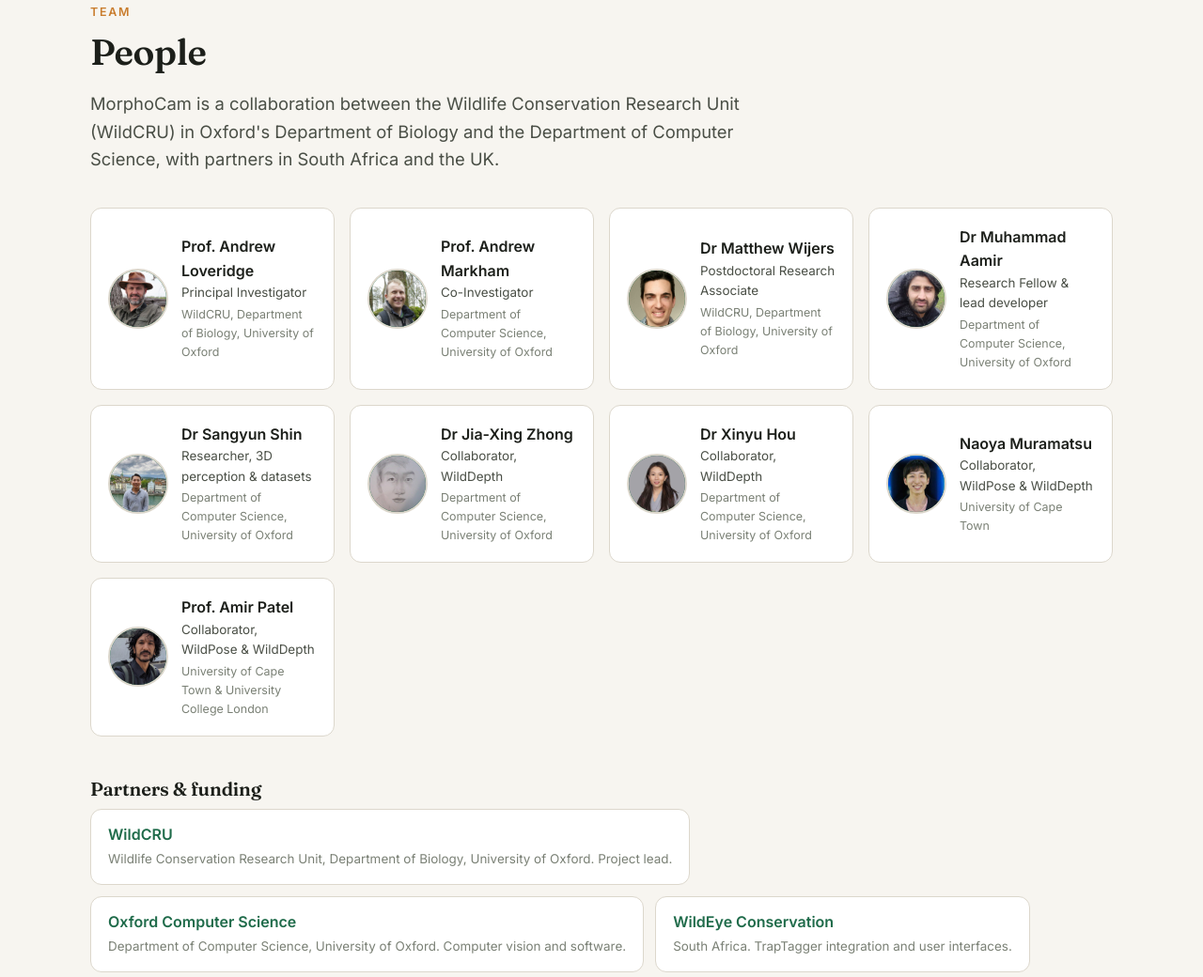
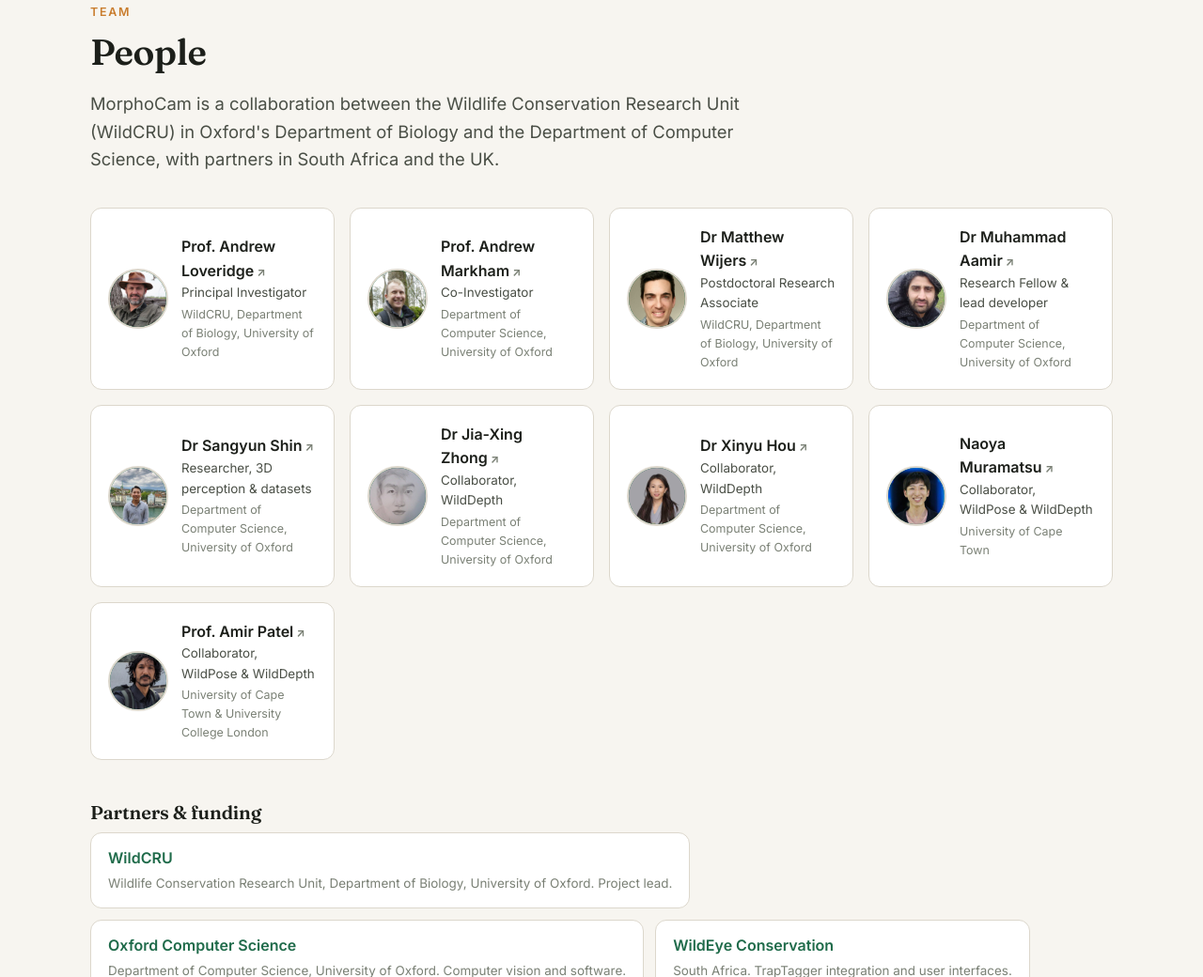
Before and after one commit to Morphocam/morphocam.github.io, a plain HTML site: page index.html in a window 1280 px wide. Shown: the part 7532-8572 px from the top of the page at 94% size. Drawn offline with Linux system fonts and the light colour scheme.

Commit message:
minor updates

```diff
--- a/assets/css/style.css
+++ b/assets/css/style.css
@@ -165,6 +165,9 @@
 .person{align-items:center}
 .avatar.o{background:var(--accent-2)}
 .person b{display:block;font-size:1rem}
+.person b a{color:var(--ink);text-decoration:none;border-bottom:1px solid transparent}
+.person b a:hover{color:var(--accent);border-bottom-color:var(--accent);text-decoration:none}
+.person b a::after{content:"\00a0↗";font-size:.75em;color:var(--ink-3)}
 .person span{display:block;font-size:.84rem;color:var(--ink-2)}
 .person em{display:block;font-size:.78rem;color:var(--ink-3);font-style:normal;margin-top:2px}
 
--- a/index.html
+++ b/index.html
@@ -328,15 +328,15 @@
       <p class="lead">MorphoCam is a collaboration between the Wildlife Conservation Research Unit (WildCRU) in Oxford's Department of Biology and the Department of Computer Science, with partners in South Africa and the UK.</p>
     </div>
     <div class="people">
-      <div class="person"><img class="avatar" src="assets/img/people/andrew-loveridge.jpg" alt="Andrew Loveridge" loading="lazy"><div><b>Prof. Andrew Loveridge</b><span>Principal Investigator</span><em>WildCRU, Department of Biology, University of Oxford</em></div></div>
-      <div class="person"><img class="avatar" src="assets/img/people/andrew-markham.jpg" alt="Andrew Markham" loading="lazy"><div><b>Prof. Andrew Markham</b><span>Co-Investigator</span><em>Department of Computer Science, University of Oxford</em></div></div>
-      <div class="person"><img class="avatar" src="assets/img/people/matthew-wijers.jpg" alt="Matthew Wijers" loading="lazy"><div><b>Dr Matthew Wijers</b><span>Postdoctoral Research Associate</span><em>WildCRU, Department of Biology, University of Oxford</em></div></div>
-      <div class="person"><img class="avatar" src="assets/img/people/muhammad-aamir.jpg" alt="Muhammad Aamir" loading="lazy"><div><b>Dr Muhammad Aamir</b><span>Research Fellow &amp; lead developer</span><em>Department of Computer Science, University of Oxford</em></div></div>
-      <div class="person"><img class="avatar" src="assets/img/people/sangyun-shin.jpg" alt="Sangyun Shin" loading="lazy"><div><b>Dr Sangyun Shin</b><span>Researcher, 3D perception &amp; datasets</span><em>Department of Computer Science, University of Oxford</em></div></div>
-      <div class="person"><img class="avatar" src="assets/img/people/jiaxing-zhong.jpg" alt="Jia-Xing Zhong" loading="lazy"><div><b>Dr Jia-Xing Zhong</b><span>Collaborator, WildDepth</span><em>Department of Computer Science, University of Oxford</em></div></div>
-      <div class="person"><img class="avatar" src="assets/img/people/xinyu-hou.jpg" alt="Xinyu Hou" loading="lazy"><div><b>Dr Xinyu Hou</b><span>Collaborator, WildDepth</span><em>Department of Computer Science, University of Oxford</em></div></div>
-      <div class="person"><img class="avatar" src="assets/img/people/naoya-muramatsu.jpg" alt="Naoya Muramatsu" loading="lazy"><div><b>Naoya Muramatsu</b><span>Collaborator, WildPose &amp; WildDepth</span><em>University of Cape Town</em></div></div>
-      <div class="person"><img class="avatar" src="assets/img/people/amir-patel.jpg" alt="Amir Patel" loading="lazy"><div><b>Prof. Amir Patel</b><span>Collaborator, WildPose &amp; WildDepth</span><em>University of Cape Town &amp; University College London</em></div></div>
+      <div class="person"><img class="avatar" src="assets/img/people/andrew-loveridge.jpg" alt="Andrew Loveridge" loading="lazy"><div><b><a href="https://www.wildcru.org/members/professor-andrew-loveridge/" target="_blank" rel="noopener">Prof. Andrew Loveridge</a></b><span>Principal Investigator</span><em>WildCRU, Department of Biology, University of Oxford</em></div></div>
+      <div class="person"><img class="avatar" src="assets/img/people/andrew-markham.jpg" alt="Andrew Markham" loading="lazy"><div><b><a href="https://www.cs.ox.ac.uk/people/andrew.markham/" target="_blank" rel="noopener">Prof. Andrew Markham</a></b><span>Co-Investigator</span><em>Department of Computer Science, University of Oxford</em></div></div>
+      <div class="person"><img class="avatar" src="assets/img/people/matthew-wijers.jpg" alt="Matthew Wijers" loading="lazy"><div><b><a href="https://www.wildcru.org/members/dr-matthew-wijers/" target="_blank" rel="noopener">Dr Matthew Wijers</a></b><span>Postdoctoral Research Associate</span><em>WildCRU, Department of Biology, University of Oxford</em></div></div>
+      <div class="person"><img class="avatar" src="assets/img/people/muhammad-aamir.jpg" alt="Muhammad Aamir" loading="lazy"><div><b><a href="https://www.cs.ox.ac.uk/people/muhammad.aamir/" target="_blank" rel="noopener">Dr Muhammad Aamir</a></b><span>Research Fellow &amp; lead developer</span><em>Department of Computer Science, University of Oxford</em></div></div>
+      <div class="person"><img class="avatar" src="assets/img/people/sangyun-shin.jpg" alt="Sangyun Shin" loading="lazy"><div><b><a href="https://yunshin.github.io" target="_blank" rel="noopener">Dr Sangyun Shin</a></b><span>Researcher, 3D perception &amp; datasets</span><em>Department of Computer Science, University of Oxford</em></div></div>
+      <div class="person"><img class="avatar" src="assets/img/people/jiaxing-zhong.jpg" alt="Jia-Xing Zhong" loading="lazy"><div><b><a href="https://www.cs.ox.ac.uk/people/jiaxing.zhong/" target="_blank" rel="noopener">Dr Jia-Xing Zhong</a></b><span>Collaborator, WildDepth</span><em>Department of Computer Science, University of Oxford</em></div></div>
+      <div class="person"><img class="avatar" src="assets/img/people/xinyu-hou.jpg" alt="Xinyu Hou" loading="lazy"><div><b><a href="https://www.cs.ox.ac.uk/people/xinyu.hou/" target="_blank" rel="noopener">Dr Xinyu Hou</a></b><span>Collaborator, WildDepth</span><em>Department of Computer Science, University of Oxford</em></div></div>
+      <div class="person"><img class="avatar" src="assets/img/people/naoya-muramatsu.jpg" alt="Naoya Muramatsu" loading="lazy"><div><b><a href="https://denden047.github.io" target="_blank" rel="noopener">Naoya Muramatsu</a></b><span>Collaborator, WildPose &amp; WildDepth</span><em>University of Cape Town</em></div></div>
+      <div class="person"><img class="avatar" src="assets/img/people/amir-patel.jpg" alt="Amir Patel" loading="lazy"><div><b><a href="https://profiles.ucl.ac.uk/100115-amir-patel" target="_blank" rel="noopener">Prof. Amir Patel</a></b><span>Collaborator, WildPose &amp; WildDepth</span><em>University of Cape Town &amp; University College London</em></div></div>
     </div>
 
     <h3 style="margin-top:44px">Partners &amp; funding</h3>
```
